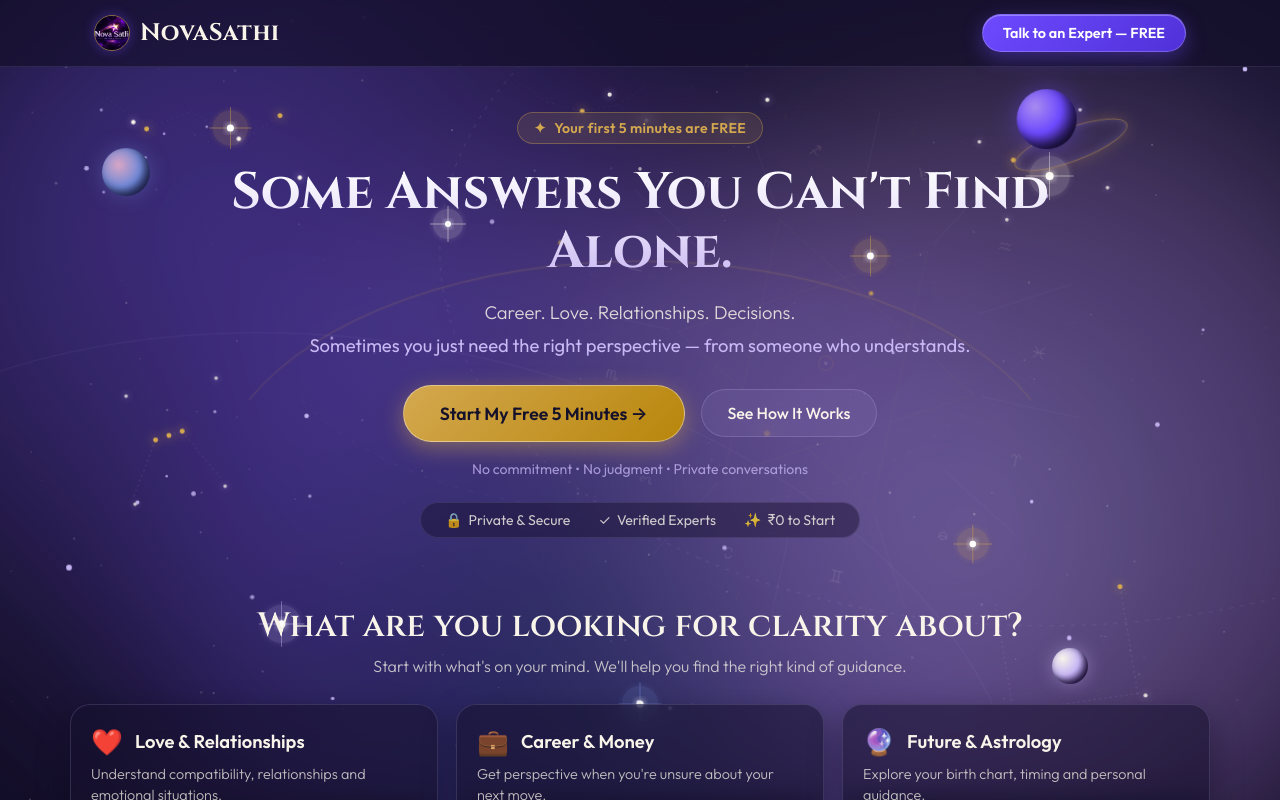
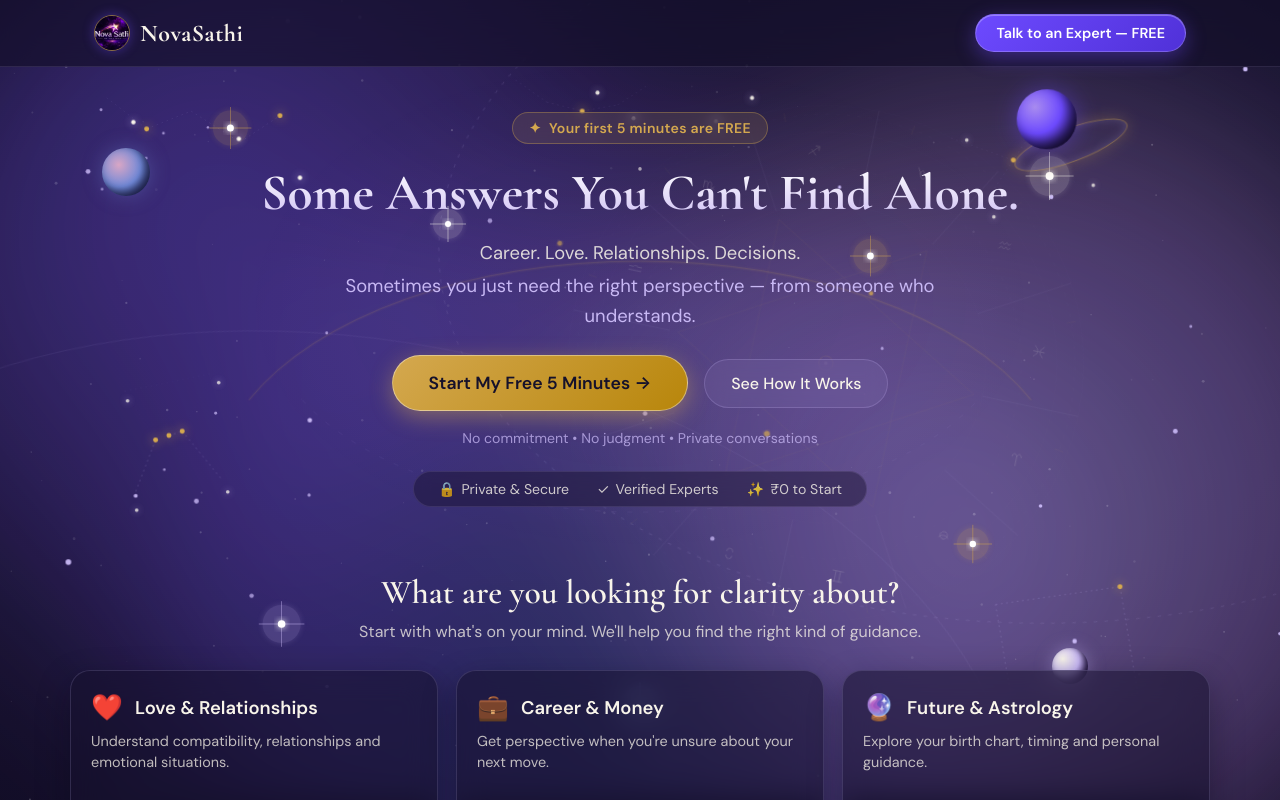
Before and after one commit to sidsahu4570-droid/novasathi-landing-page, a React (Vite) app: page / in a window 1280 px wide. Shown: the top 800 px of the page. Built offline with nearby package versions, Linux system fonts and the light colour scheme.

Commit message:
feat: Replace typography — Cinzel/Outfit → Cormorant Garamond/DM Sans

```diff
--- a/index.html
+++ b/index.html
@@ -8,7 +8,7 @@
     <!-- Google Fonts for celestial & modern typography -->
     <link rel="preconnect" href="https://fonts.googleapis.com">
     <link rel="preconnect" href="https://fonts.gstatic.com" crossorigin>
-    <link href="https://fonts.googleapis.com/css2?family=Cinzel:wght@400;500;600;700&family=Outfit:wght@300;400;500;600&display=swap" rel="stylesheet">
+    <link href="https://fonts.googleapis.com/css2?family=Cormorant+Garamond:wght@400;500;600;700&family=DM+Sans:wght@400;500;600;700&display=swap" rel="stylesheet">
   </head>
   <body>
     <div id="root"></div>
--- a/src/components/admin/admin.css
+++ b/src/components/admin/admin.css
@@ -24,7 +24,7 @@
 .admin-root {
   min-height: 100vh;
   background: linear-gradient(135deg, #0d0b1a 0%, #130d2a 50%, #0d0b1a 100%);
-  font-family: 'Inter', 'Outfit', sans-serif;
+  font-family: 'DM Sans', -apple-system, BlinkMacSystemFont, sans-serif;
   color: var(--admin-text);
 }
 
--- a/src/index.css
+++ b/src/index.css
@@ -21,8 +21,8 @@
   --glass-shadow: 0 12px 32px rgba(10, 7, 24, 0.4);
 
   /* Fonts */
-  --font-serif: 'Cinzel', Georgia, serif;
-  --font-sans: 'Outfit', -apple-system, BlinkMacSystemFont, sans-serif;
+  --font-serif: 'Cormorant Garamond', Georgia, serif;
+  --font-sans: 'DM Sans', -apple-system, BlinkMacSystemFont, sans-serif;
 }
 
 * {
```
